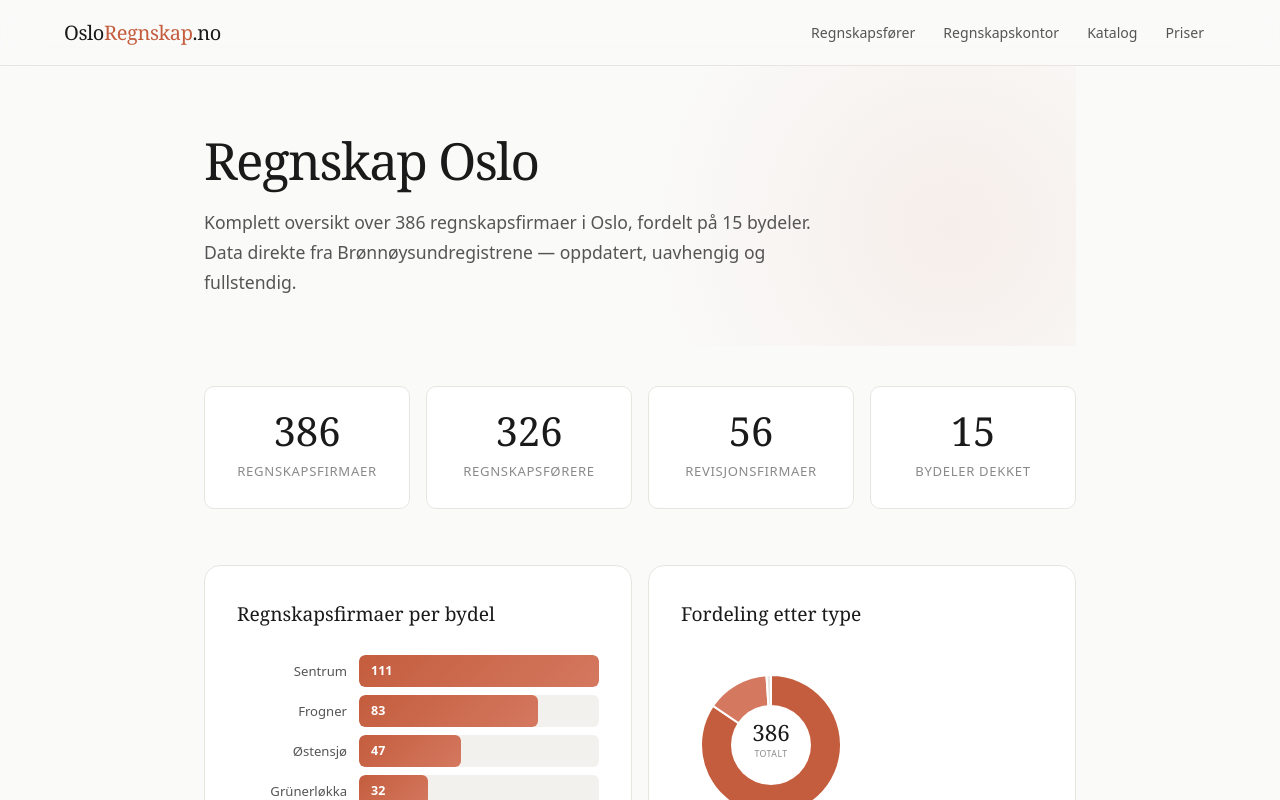
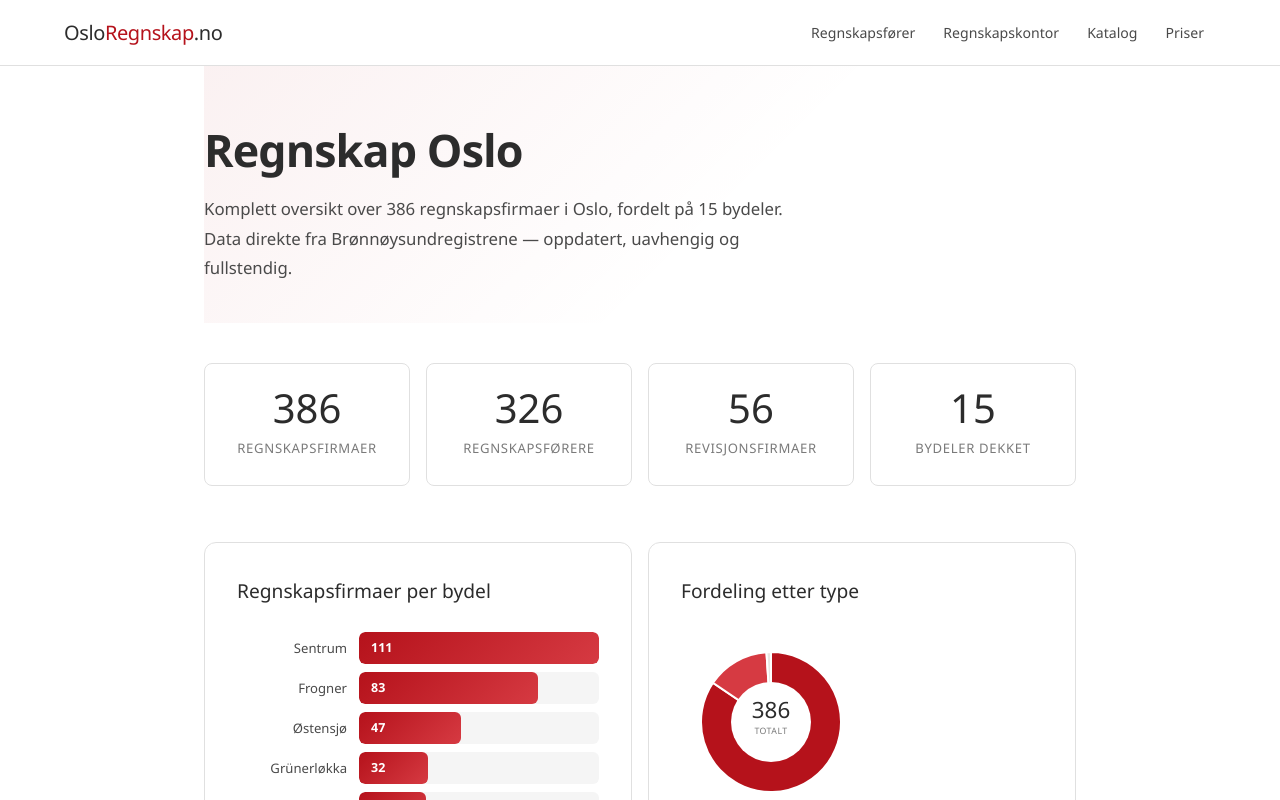
Before and after one commit to MohanM86/osloregnskap, a Next.js app: page / in a window 1280 px wide. Shown: the top 800 px of the page. Built offline with nearby package versions, Linux system fonts and the light colour scheme.

Commit message:
Add files via upload

```diff
--- a/app/globals.css
+++ b/app/globals.css
@@ -1,41 +1,41 @@
 @import "tailwindcss";
-@import url('https://fonts.googleapis.com/css2?family=DM+Sans:ital,opsz,wght@0,9..40,300;0,9..40,400;0,9..40,500;0,9..40,600;0,9..40,700;1,9..40,400&family=DM+Serif+Display&display=swap');
+@import url('https://fonts.googleapis.com/css2?family=Source+Sans+3:ital,wght@0,300;0,400;0,500;0,600;0,700;0,800;1,400&display=swap');
 
 :root {
-  --bg: #fafaf9;
+  --bg: #ffffff;
   --bg-elevated: #ffffff;
-  --fg: #1a1a1a;
-  --fg-secondary: #555555;
-  --fg-muted: #8a8a8a;
-  --border: #e8e5e1;
-  --border-hover: #c5c0b8;
-  --accent: #1a1a1a;
-  --accent-warm: #c45d3e;
-  --accent-warm-soft: rgba(196, 93, 62, 0.08);
-  --accent-warm-mid: rgba(196, 93, 62, 0.15);
-  --surface: #f3f1ed;
-  --surface-warm: #fdf5f0;
-  --radius: 10px;
-  --radius-lg: 16px;
-  --shadow-sm: 0 1px 3px rgba(0,0,0,0.04), 0 1px 2px rgba(0,0,0,0.03);
-  --shadow-md: 0 4px 20px rgba(0,0,0,0.06), 0 2px 6px rgba(0,0,0,0.03);
-  --shadow-lg: 0 12px 40px rgba(0,0,0,0.08), 0 4px 12px rgba(0,0,0,0.04);
-  --font-display: 'DM Serif Display', Georgia, serif;
-  --font-body: 'DM Sans', system-ui, sans-serif;
-  --transition: 0.25s cubic-bezier(0.22, 1, 0.36, 1);
+  --fg: #2c2c2c;
+  --fg-secondary: #4a4a4a;
+  --fg-muted: #7a7a7a;
+  --border: #e0e0e0;
+  --border-hover: #bdbdbd;
+  --accent: #2c2c2c;
+  --accent-warm: #B5121B;
+  --accent-warm-soft: rgba(181, 18, 27, 0.06);
+  --accent-warm-mid: rgba(181, 18, 27, 0.12);
+  --surface: #f5f5f5;
+  --surface-warm: #fef6f6;
+  --radius: 8px;
+  --radius-lg: 12px;
+  --shadow-sm: 0 1px 3px rgba(0,0,0,0.06);
+  --shadow-md: 0 4px 16px rgba(0,0,0,0.08);
+  --shadow-lg: 0 10px 30px rgba(0,0,0,0.1);
+  --font-display: 'Source Sans 3', 'Segoe UI', system-ui, sans-serif;
+  --font-body: 'Source Sans 3', 'Segoe UI', system-ui, sans-serif;
+  --transition: 0.2s cubic-bezier(0.22, 1, 0.36, 1);
 }
 * { box-sizing: border-box; margin: 0; padding: 0; }
 html { scroll-behavior: smooth; }
 body { font-family: var(--font-body); background: var(--bg); color: var(--fg); line-height: 1.7; font-size: 16px; -webkit-font-smoothing: antialiased; }
 a { color: inherit; text-decoration: none; transition: color var(--transition); }
 a:hover { color: var(--accent-warm); }
-h1, h2, h3, h4 { font-family: var(--font-display); font-weight: 400; line-height: 1.2; }
+h1, h2, h3, h4 { font-family: var(--font-display); font-weight: 700; line-height: 1.25; }
 ::selection { background: var(--accent-warm-mid); color: var(--fg); }
 .container { max-width: 920px; margin: 0 auto; padding: 0 1.5rem; }
 .container-wide { max-width: 1200px; margin: 0 auto; padding: 0 1.5rem; }
 
 /* Header */
-.site-header { position: sticky; top: 0; z-index: 100; background: rgba(250,250,249,0.85); backdrop-filter: blur(20px) saturate(1.8); -webkit-backdrop-filter: blur(20px) saturate(1.8); border-bottom: 1px solid var(--border); }
+.site-header { position: sticky; top: 0; z-index: 100; background: rgba(255,255,255,0.95); backdrop-filter: blur(12px); -webkit-backdrop-filter: blur(12px); border-bottom: 1px solid var(--border); }
 .header-inner { display: flex; justify-content: space-between; align-items: center; padding: 0.9rem 0; flex-wrap: wrap; gap: 0.75rem; }
 .logo { font-family: var(--font-display); font-size: 1.25rem; letter-spacing: -0.02em; color: var(--fg); }
 .logo span { color: var(--accent-warm); }
@@ -44,10 +44,10 @@ h1, h2, h3, h4 { font-family: var(--font-display); font-weight: 400; line-height
 .nav-links a:hover { background: var(--surface); color: var(--fg); text-decoration: none; }
 
 /* Hero */
-.hero { padding: 4rem 0 3rem; position: relative; overflow: hidden; }
-.hero::before { content: ''; position: absolute; top: -50%; right: -20%; width: 600px; height: 600px; background: radial-gradient(circle, var(--accent-warm-soft) 0%, transparent 70%); pointer-events: none; }
-.hero h1 { font-size: clamp(2.4rem, 5vw, 3.2rem); letter-spacing: -0.03em; margin-bottom: 1rem; position: relative; }
-.hero p { font-size: 1.1rem; color: var(--fg-secondary); max-width: 620px; line-height: 1.7; }
+.hero { padding: 3.5rem 0 2.5rem; position: relative; overflow: hidden; }
+.hero::before { content: ''; position: absolute; top: 0; left: 0; right: 0; bottom: 0; background: linear-gradient(135deg, var(--accent-warm-soft) 0%, transparent 60%); pointer-events: none; }
+.hero h1 { font-size: clamp(2rem, 4.5vw, 2.8rem); letter-spacing: -0.02em; margin-bottom: 1rem; position: relative; }
+.hero p { font-size: 1.05rem; color: var(--fg-secondary); max-width: 620px; line-height: 1.75; position: relative; }
 
 /* Stats */
 .stats-row { display: grid; grid-template-columns: repeat(auto-fit, minmax(160px, 1fr)); gap: 1rem; margin: 2.5rem 0; }
@@ -99,13 +99,13 @@ h1, h2, h3, h4 { font-family: var(--font-display); font-weight: 400; line-height
 .bar-row { display: flex; align-items: center; gap: 0.75rem; }
 .bar-label { width: 110px; font-size: 0.82rem; color: var(--fg-secondary); text-align: right; flex-shrink: 0; }
 .bar-track { flex: 1; height: 32px; background: var(--surface); border-radius: 6px; overflow: hidden; }
-.bar-fill { height: 100%; border-radius: 6px; background: linear-gradient(135deg, var(--accent-warm) 0%, #d4785f 100%); display: flex; align-items: center; padding-left: 0.75rem; font-size: 0.78rem; color: white; font-weight: 600; }
+.bar-fill { height: 100%; border-radius: 6px; background: linear-gradient(135deg, #B5121B 0%, #d63a42 100%); display: flex; align-items: center; padding-left: 0.75rem; font-size: 0.78rem; color: white; font-weight: 600; }
 .bar-value { font-size: 0.82rem; color: var(--fg-muted); width: 40px; text-align: right; flex-shrink: 0; }
 
 /* Timeline chart */
 .timeline-chart { display: flex; align-items: flex-end; gap: 3px; height: 180px; padding-top: 1rem; }
 .timeline-bar-wrapper { flex: 1; display: flex; flex-direction: column; align-items: center; height: 100%; justify-content: flex-end; }
-.timeline-bar { width: 100%; border-radius: 4px 4px 0 0; background: linear-gradient(180deg, var(--accent-warm) 0%, #d4785f 100%); position: relative; min-height: 2px; cursor: pointer; transition: opacity 0.2s; }
+.timeline-bar { width: 100%; border-radius: 4px 4px 0 0; background: linear-gradient(180deg, #B5121B 0%, #d63a42 100%); position: relative; min-height: 2px; cursor: pointer; transition: opacity 0.2s; }
 .timeline-bar:hover { opacity: 0.8; }
 .timeline-bar-label { font-size: 0.6rem; color: var(--fg-muted); margin-top: 0.4rem; white-space: nowrap; }
 
@@ -140,7 +140,7 @@ h1, h2, h3, h4 { font-family: var(--font-display); font-weight: 400; line-height
 .section-sub { font-size: 0.95rem; color: var(--fg-secondary); margin-bottom: 1.5rem; max-width: 600px; line-height: 1.7; }
 
 /* Footer */
-.site-footer { margin-top: 5rem; padding: 3rem 0 2rem; border-top: 1px solid var(--border); background: var(--surface); }
+.site-footer { margin-top: 5rem; padding: 3rem 0 2rem; border-top: 2px solid var(--accent-warm); background: var(--surface); }
 .footer-grid { display: grid; grid-template-columns: repeat(auto-fit, minmax(200px, 1fr)); gap: 2.5rem; margin-bottom: 2.5rem; }
 .footer-heading { font-family: var(--font-display); font-size: 1rem; margin-bottom: 0.75rem; color: var(--fg); }
 .footer-links { display: flex; flex-direction: column; gap: 0.35rem; }
--- a/app/page.tsx
+++ b/app/page.tsx
@@ -40,8 +40,8 @@ export default function HomePage() {
 
   // Donut data
   const donutData = [
-    { label: 'Regnskapsføring', value: regnskapForere.length, color: '#c45d3e' },
-    { label: 'Revisjon', value: revisorer.length, color: '#d4785f' },
+    { label: 'Regnskapsføring', value: regnskapForere.length, color: '#B5121B' },
+    { label: 'Revisjon', value: revisorer.length, color: '#d63a42' },
     { label: 'Annet', value: firms.length - regnskapForere.length - revisorer.length, color: '#e8e5e1' },
   ];
 
```
